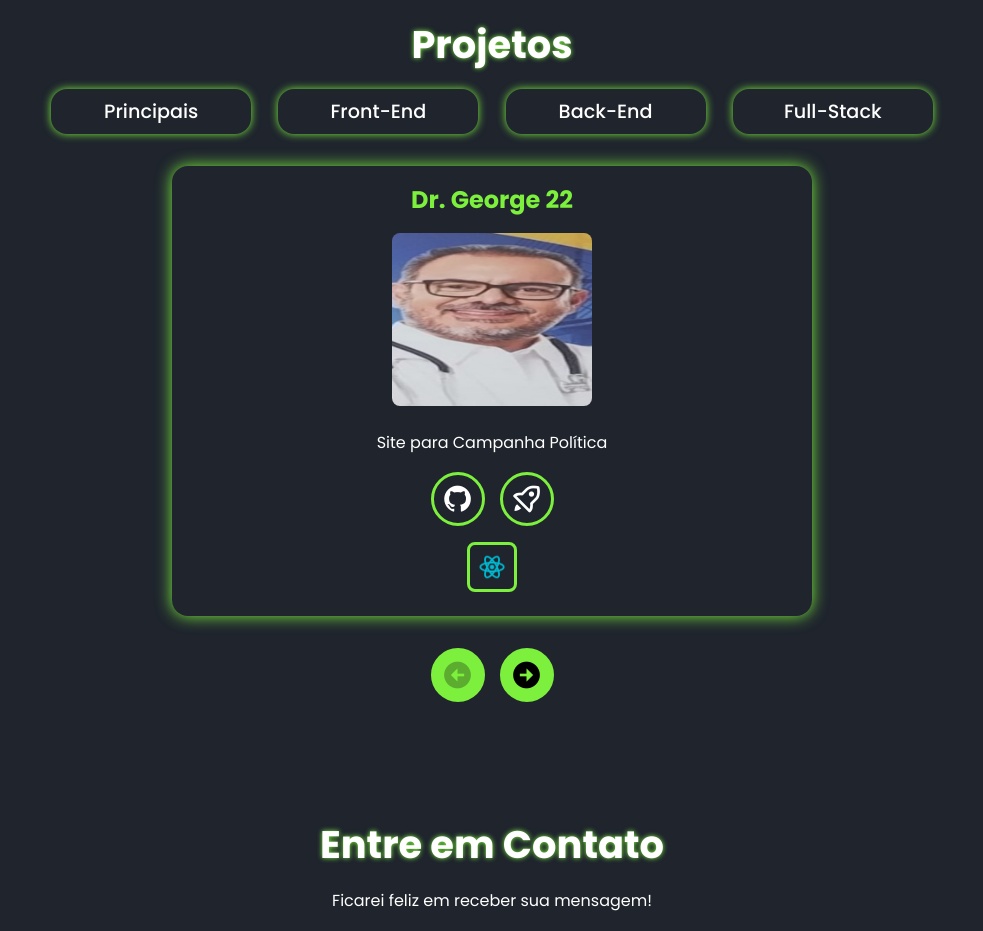
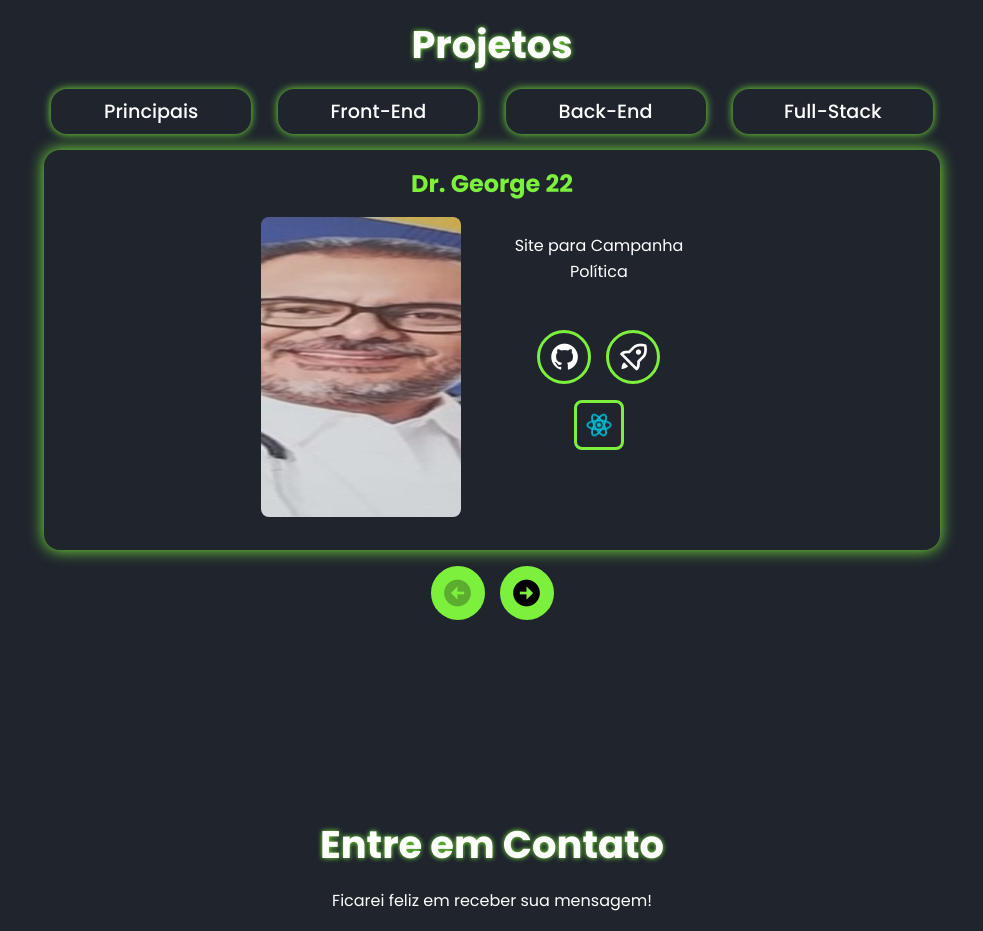
Before and after one commit to Wilrrama/portfolio_v2, a React (Vite) app: page / in a window 1280 px wide. Shown: the part 1680-2611 px from the top of the page, without its empty margins (148-1131 px from the left). Built offline with nearby package versions, Linux system fonts and the light colour scheme.

Commit message:
fix: styles

```diff
--- a/src/components/projects/index.tsx
+++ b/src/components/projects/index.tsx
@@ -48,12 +48,15 @@ function Projects() {
           <li key={filteredProjects[currentProject].id}>
             <h2>{filteredProjects[currentProject].nome}</h2>
             {/* <p>{filteredProjects[currentProject].tipo}</p> */}
+            <div className="projects__details__container">
               <img
                 src={filteredProjects[currentProject].img}
                 alt={filteredProjects[currentProject].nome}
               />
+              <div className="projects__details">
                 <p>{filteredProjects[currentProject].descrição}</p>
-            <div>
+                <div className="projects__details__links__tech">
+                  <div className="projects__details__links">
                     <a
                       href={filteredProjects[currentProject].git}
                       target="_blank"
@@ -71,14 +74,20 @@ function Projects() {
                       </a>
                     )}
                   </div>
+
                   <div className="tech__container">
-              {filteredProjects[currentProject].tech.map((tech, index) => (
+                    {filteredProjects[currentProject].tech.map(
+                      (tech, index) => (
                         <img
                           key={index}
                           src={tech}
                           alt={`imagem da tecnologia utilizada neste projeto - ${index}`}
                         />
-              ))}
+                      )
+                    )}
+                  </div>
+                </div>
+              </div>
             </div>
           </li>
         )}
--- a/src/components/projects/style.ts
+++ b/src/components/projects/style.ts
@@ -127,14 +127,14 @@ export const StyledProjects = styled.section`
 `;
 
 export const StyledProjectsList = styled.ul`
-  display: grid;
-  grid-template-columns: repeat(auto-fit, minmax(320px, 1fr));
-  width: 50%;
-  padding: 2rem 0;
-  margin: 0 auto;
+  display: flex;
+  padding: 1rem;
+  width: 90%;
 
   li {
-    height: 450px;
+    width: 80%;
+    margin: 0 auto;
+    height: 400px;
     display: flex;
     flex-direction: column;
     align-items: center;
@@ -154,28 +154,42 @@ export const StyledProjectsList = styled.ul`
       font-weight: 600;
     }
 
+    .projects__details__container {
+      display: flex;
+      justify-content: center;
+      gap: 3%;
       img {
         width: 200px;
-      height: 180px;
+        height: 300px;
         object-fit: cover;
         border-radius: 0.5rem;
         margin-bottom: 0.5rem;
       }
+      .projects__details {
+        display: flex;
+        flex-direction: column;
+        gap: 30px;
 
         p {
-      margin: 1rem;
+          padding: 1rem;
           line-height: 1.6;
+          text-align: center;
         }
 
-    div {
+        .projects__details__links__tech {
+          display: flex;
+          flex-direction: column;
+          align-items: center;
+          justify-content: center;
+          gap: 5%;
+
+          .projects__details__links {
             display: flex;
             justify-content: center;
             gap: 15px;
-    }
-
             a {
               text-align: center;
-      font-size: clamp(1.5rem, 4vw, 2rem);
+              font-size: 2rem;
               border-radius: 50%;
               display: inline-flex;
               justify-content: center;
@@ -192,10 +206,11 @@ export const StyledProjectsList = styled.ul`
               color: var(--bg-color);
               box-shadow: 0 0 1rem var(--main-color);
             }
-
+          }
           .tech__container {
             display: flex;
             justify-content: center;
+            flex-wrap: wrap;
             gap: 15px;
             padding: 1rem;
             img {
@@ -210,19 +225,78 @@ export const StyledProjectsList = styled.ul`
             }
           }
         }
+      }
+    }
+  }
 
   @media (max-width: 768px) {
-    grid-template-columns: 1fr;
-    padding: 1rem;
-    width: 90%;
+    li {
+      width: 95%;
+      .projects__details__container {
+        display: flex;
+        justify-content: center;
+        gap: 3%;
+        img {
+          padding-left: 15px;
+          width: 150px;
+          height: 300px;
+          object-fit: cover;
+          border-radius: 0.5rem;
+          margin-bottom: 0.5rem;
+        }
+      }
+    }
+  }
 
+  @media (max-width: 500px) {
     li {
-      padding: 1rem;
+      width: 100%;
+      height: auto;
+      padding: 0.5rem;
+
+      /* h2 {
+        font-size: 1.2rem;
+      } */
+
+      .projects__details__container {
+        flex-direction: column;
+        align-items: center;
+
+        img {
+          width: 100%;
+          max-width: 150px;
+          height: auto;
+        }
+
+        .projects__details {
+          gap: 15px;
+
+          p {
+            padding: 0.5rem;
+            font-size: 0.9rem; /* Reduzir tamanho do texto */
+          }
+
+          .projects__details__links__tech {
+            gap: 10px;
+
+            /* .projects__details__links {
+              a {
+                font-size: 1.2rem;
+                padding: 0.3rem;
+              }
+            } */
+
+            .tech__container {
+              /* gap: 10px; */
 
               /* img {
-        width: 200px;
-        height: 200px;
+                width: 40px;
+                height: 40px;
               } */
+            }
+          }
+        }
+      }
     }
   }
 `;
```
Lines whose indentation alone changed are shown as unchanged.
